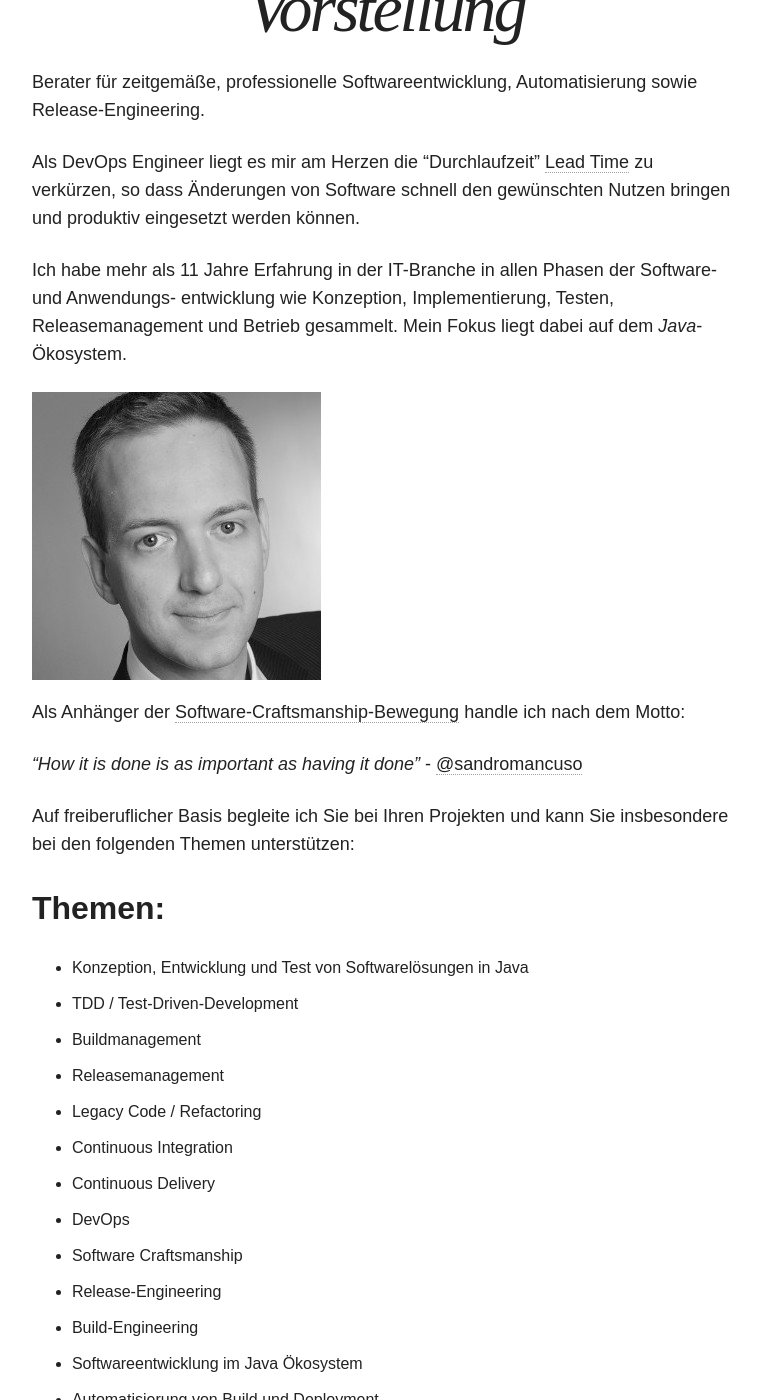
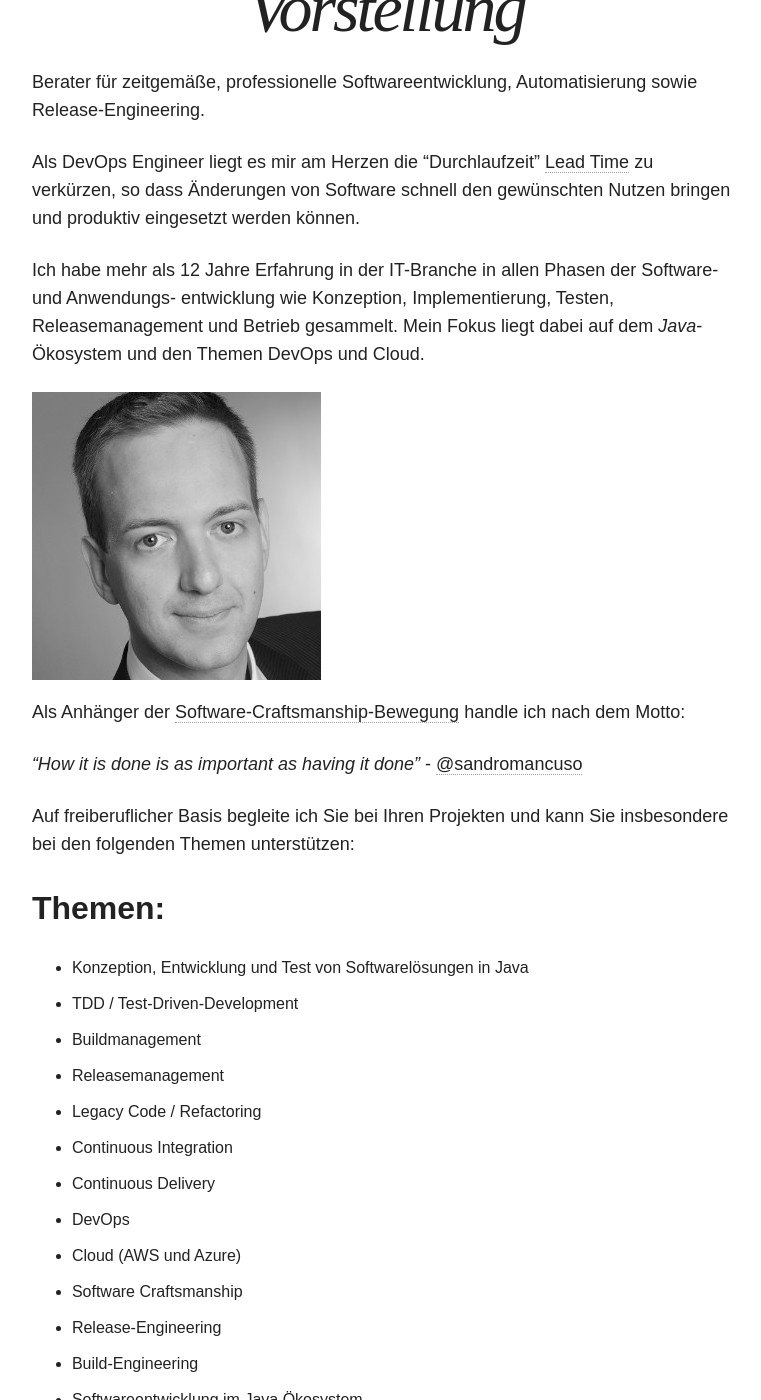
Before and after one commit to BenjaminHerbert/BenjaminHerbert.github.io, a Jekyll site: the page built from index.md, in a window 1280 px wide and 1400 px high, scrolled down 305 px. Shown: the whole window, without its empty margins (254-1015 px from the left). Built offline with Jekyll 4.4.1, drawn with Linux system fonts in a browser that asks for light colours; nearby versions of some CDN libraries.

Commit message:
Update start page

```diff
--- a/index.md
+++ b/index.md
@@ -8,7 +8,7 @@ Berater für zeitgemäße, professionelle Softwareentwicklung, Automatisierung s
 
 Als DevOps Engineer liegt es mir am Herzen die "Durchlaufzeit" [Lead Time](https://en.wikipedia.org/wiki/Lead_time) zu verkürzen, so dass Änderungen von Software schnell den gewünschten Nutzen bringen und produktiv eingesetzt werden können.
 
-Ich habe mehr als 11 Jahre Erfahrung in der IT-Branche in allen Phasen der Software- und Anwendungs- entwicklung wie Konzeption, Implementierung, Testen, Releasemanagement und Betrieb gesammelt. Mein Fokus liegt dabei auf dem *Java*-Ökosystem.
+Ich habe mehr als 12 Jahre Erfahrung in der IT-Branche in allen Phasen der Software- und Anwendungs- entwicklung wie Konzeption, Implementierung, Testen, Releasemanagement und Betrieb gesammelt. Mein Fokus liegt dabei auf dem *Java*-Ökosystem und den Themen DevOps und Cloud.
 
 <div>
  <img src="images/bh.jpg" alt="Foto von Benjamin Herbert"/>
@@ -30,13 +30,13 @@ Auf freiberuflicher Basis begleite ich Sie bei Ihren Projekten und kann Sie insb
 * Continuous Integration
 * Continuous Delivery
 * DevOps
+* Cloud (AWS und Azure)
 * Software Craftsmanship
 * Release-Engineering
 * Build-Engineering
 * Softwareentwicklung im Java Ökosystem
 * Automatisierung von Build und Deployment
 * Betrieb und Aufbau von Build-Infrastruktur
-
 
 Für Projekte bin ich ab **Mitte 2017** verfügbar, bevorzugt im Raum Frankfurt bzw. Rhein-Main-Gebiet.
 
```
